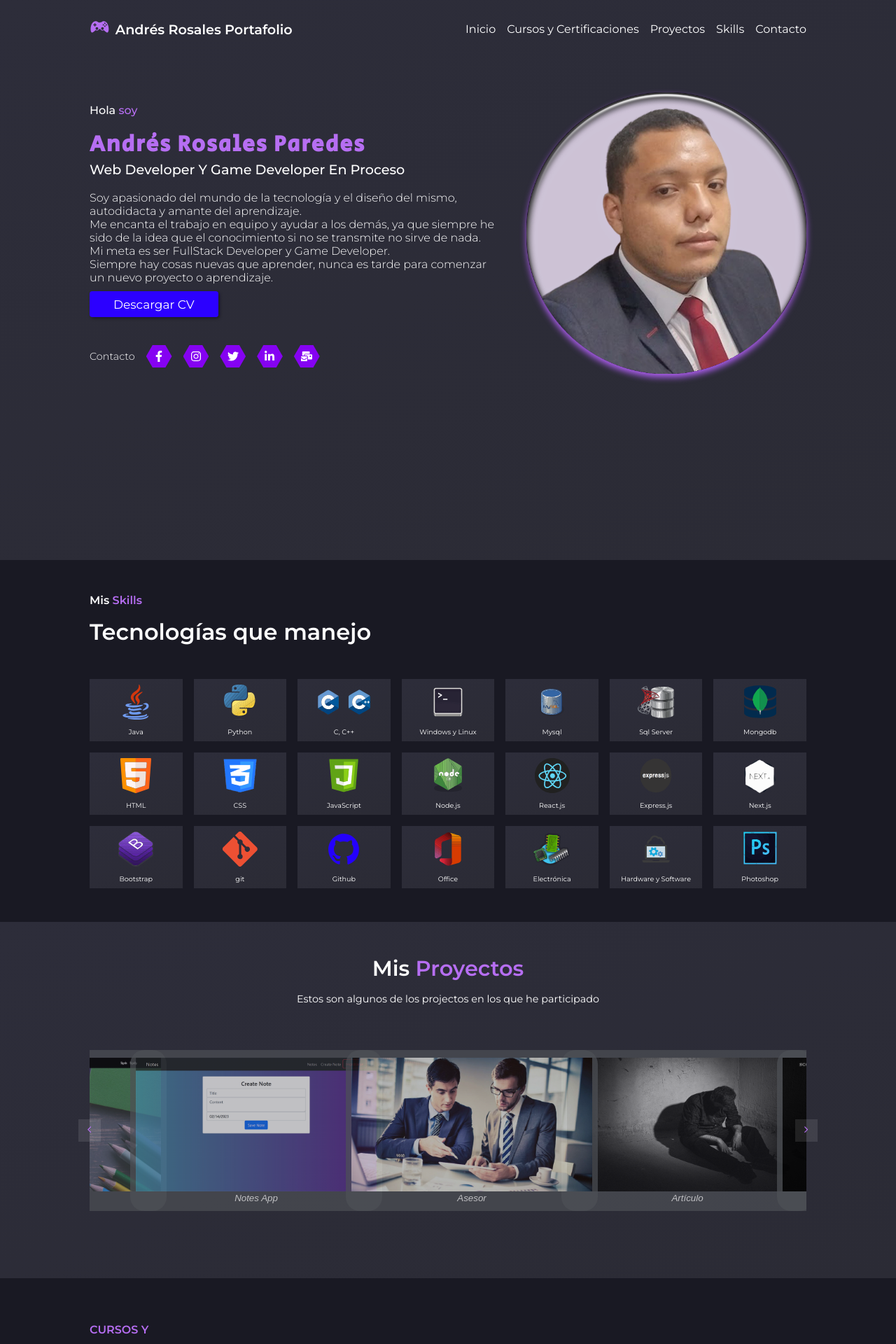
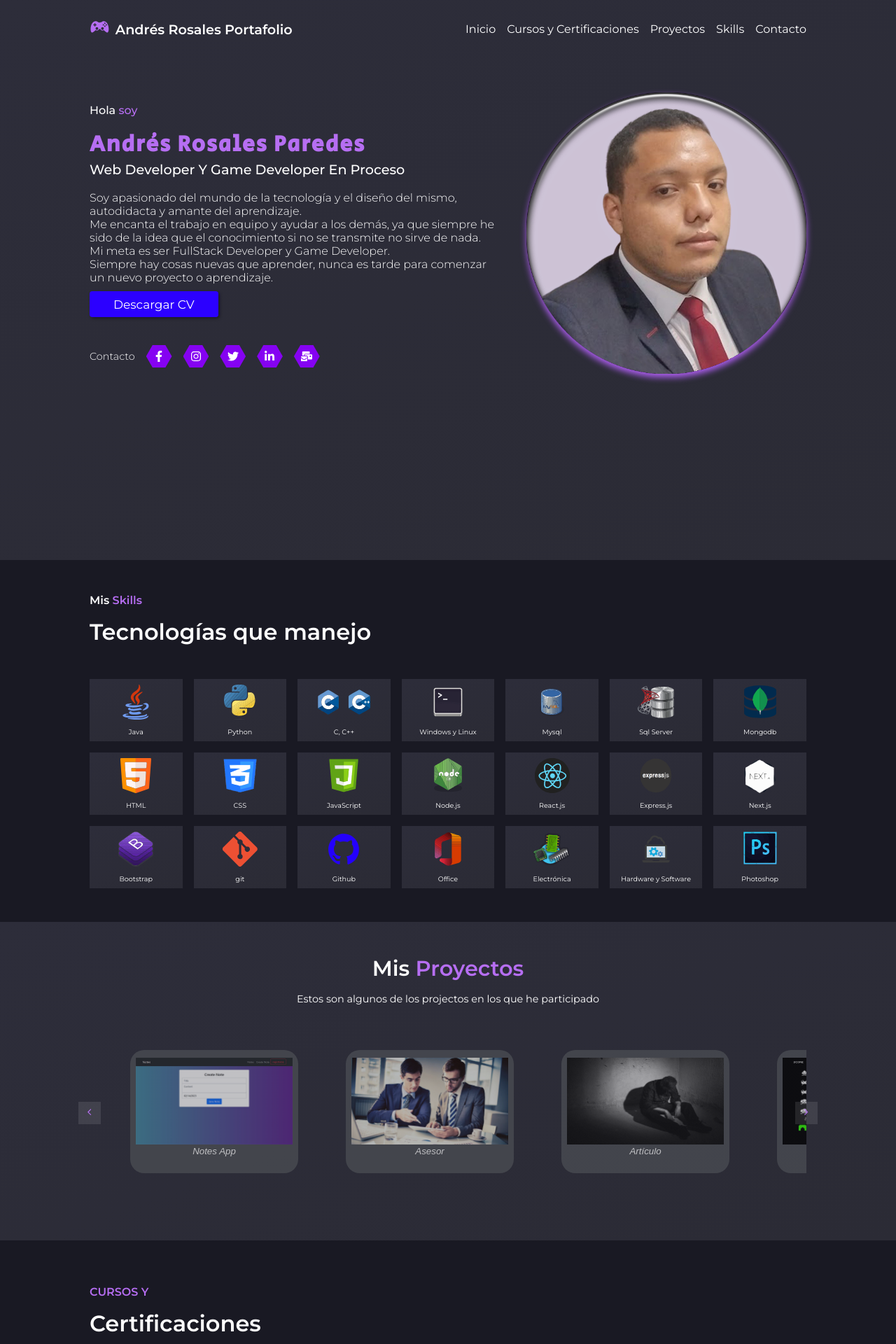
Before and after one commit to AndresRP645/arp-portfolio, a React (Create React App) app: page / in a window 1280 px wide. Shown: the top 1920 px of the page at 70% size. Built offline with nearby package versions, Linux system fonts and the light colour scheme; the HTML template or start-up script is replaced by a standard one.

Commit message:
cambios esteticos

```diff
--- a/src/components/Projects/Project.jsx
+++ b/src/components/Projects/Project.jsx
@@ -25,8 +25,8 @@ const Project = (props) => {
 export default Project;
 
 const Container = styled.div`
-  height: 230px;
-  width: 360px;
+  height: 11rem;
+  width: 15rem;
   background-color: #4e5156;
   margin: 0 0.5rem;
   padding: 0.5rem;
```
